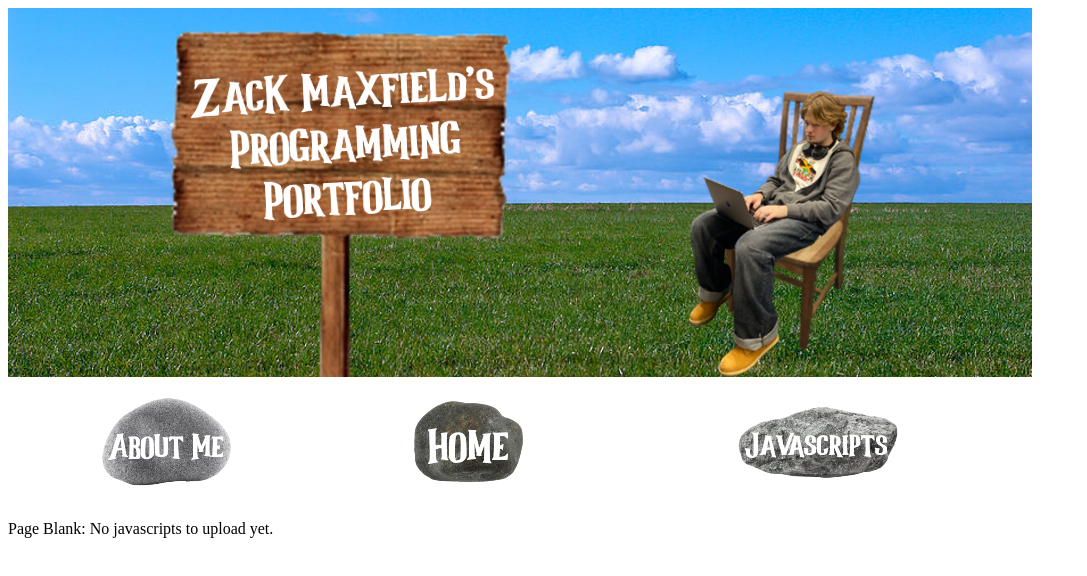
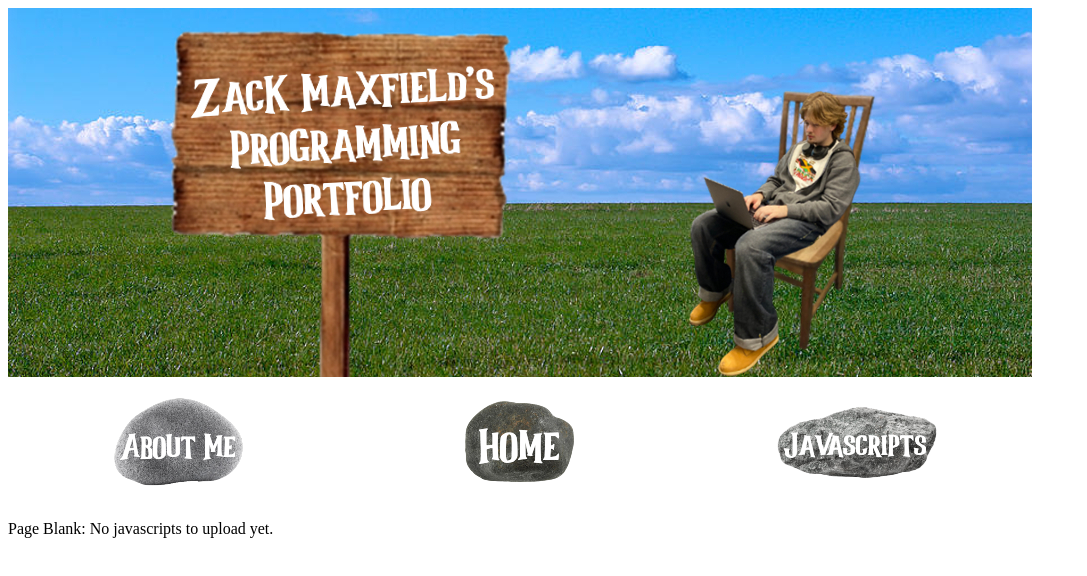
Before and after one commit to ZckMx/ZckMx.github.io, a plain HTML site: page javascript.html in a window 1280 px wide. Shown: the whole page, without its empty margins (0-1087 px from the left). Drawn offline with Linux system fonts and the light colour scheme.

Commit message:
Add files via upload

```diff
--- a/javascript.html
+++ b/javascript.html
@@ -1,16 +1,17 @@
 <!DOCTYPE html>
 <html>
     <head>
+        <link rel="stylesheet" href="mystyle.css">
         <meta charset="utf-8">
          <title>Zack's Programming Portfolio</title>
     </head>
     <body>
         <img src="fieldbanner.jpg">
-        <table width="1024px">
+        <table id="nav-table">
             <tr>
-                <td align="center"><a href="about.html"><img src="aboutmerock.png"></a></td>
-                <td align="center"><a href="index.html"><img src="homerock.png"></a></td>
-                <td align="center"><a href="javascript.html"><img src="javascriptsrock.png"></a></td>
+                <td id="nav-td"><a href="about.html"><img src="aboutmerock.png"></a></td>
+                <td id="nav-td"><a href="index.html"><img src="homerock.png"></a></td>
+                <td id="nav-td"><a href="javascript.html"><img src="javascriptsrock.png"></a></td>
             </tr>
         </table>
         <p>Page Blank: No javascripts to upload yet.</p>
--- /dev/null
+++ b/mystyle.css
@@ -0,0 +1,7 @@
+#nav-table{
+    width: 1024px;
+}
+#nav-td{
+    width: 341px;
+    text-align: center;
+}
```
Also changed, not shown: about.html (+5 -4 lines), index.html (+4 -4 lines).
